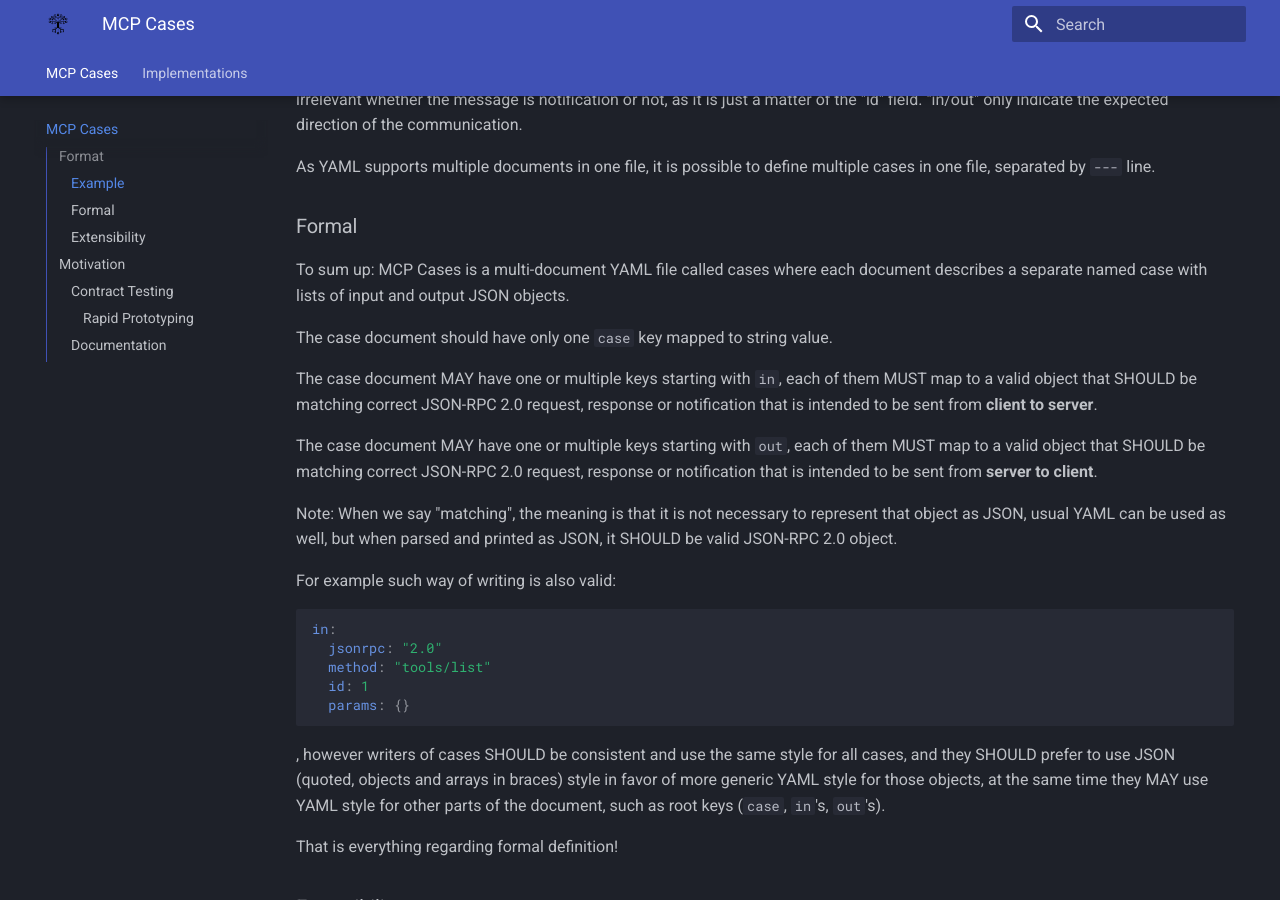
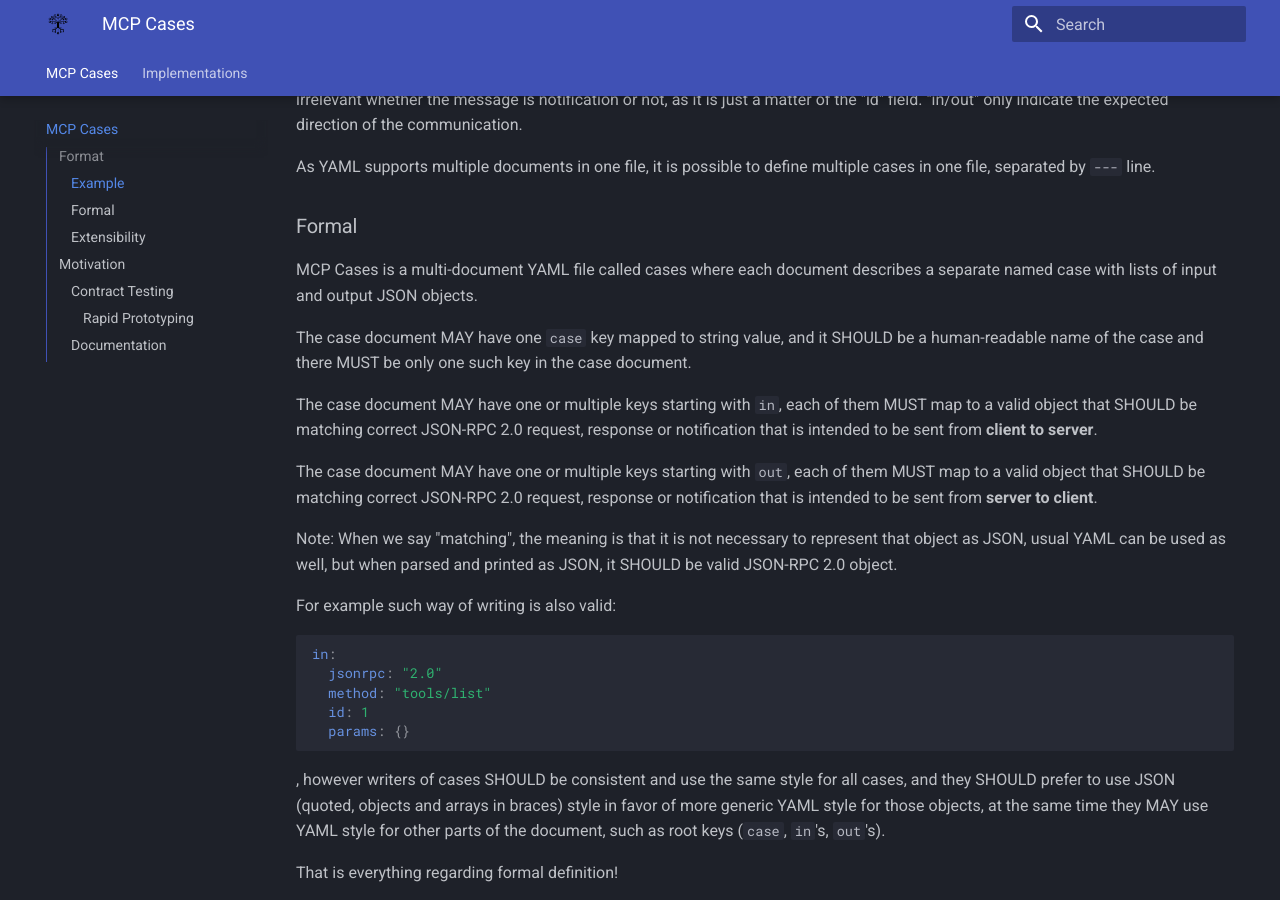
Before and after one commit to strowk/mcp-cases, an MkDocs documentation site: the page built from docs/index.md, in a window 1280 px wide and 900 px high, scrolled down 1892 px. Built offline with MkDocs 1.6.1 and Material for MkDocs 9.7.7, drawn with Linux system fonts in a browser that asks for light colours.

Commit message:
update definition

```diff
--- a/docs/index.md
+++ b/docs/index.md
@@ -92,9 +92,9 @@ As YAML supports multiple documents in one file, it is possible to define multip
 
 ### Formal
 
-To sum up: MCP Cases is a multi-document YAML file called cases where each document describes a separate named case with lists of input and output JSON objects.
+MCP Cases is a multi-document YAML file called cases where each document describes a separate named case with lists of input and output JSON objects.
 
-The case document should have only one `case` key mapped to string value.
+The case document MAY have one `case` key mapped to string value, and it SHOULD be a human-readable name of the case and there MUST be only one such key in the case document.
 
 The case document MAY have one or multiple keys starting with `in`, each of them MUST map to a valid object that SHOULD be matching correct JSON-RPC 2.0 request, response or notification that is intended to be sent from **client to server**.
 
```
